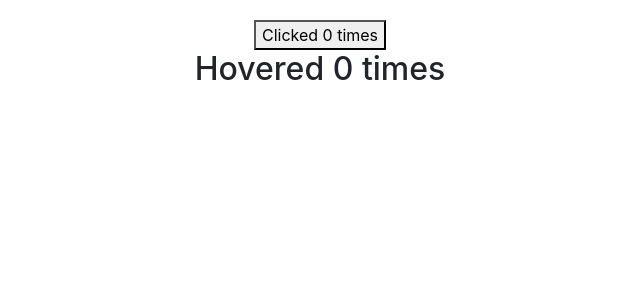
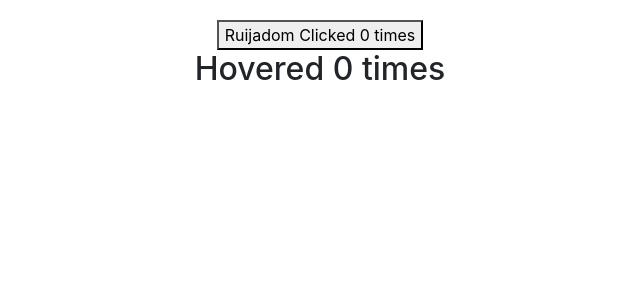
Before and after one commit to ruijadom/React, a React (Create React App) app: page / in a window 1280 px wide. Shown: the top 300 px of the page, without its empty margins (320-960 px from the left). Built offline with nearby package versions, Linux system fonts and the light colour scheme.

Commit message:
props and parameters in HOC

```diff
--- a/src/App.js
+++ b/src/App.js
@@ -6,7 +6,7 @@ import ClickCounter from "./components/ClickCounter";
 function App() {
   return (
     <div className="App">
-      <ClickCounter></ClickCounter>
+      <ClickCounter name="Ruijadom"></ClickCounter>
       <HoverCounter></HoverCounter>
     </div>
   );
--- a/src/components/ClickCounter.js
+++ b/src/components/ClickCounter.js
@@ -7,10 +7,12 @@ class ClickCounter extends Component {
 
     return (
       <div>
-        <button onClick={incrementCount}> Clicked {count} times</button>
+        <button onClick={incrementCount}>
+          {this.props.name} Clicked {count} times
+        </button>
       </div>
     );
   }
 }
 
-export default withCounter(ClickCounter);
+export default withCounter(ClickCounter, 5);
--- a/src/components/HoverCounter.js
+++ b/src/components/HoverCounter.js
@@ -13,4 +13,4 @@ class HoverCounter extends Component {
   }
 }
 
-export default withCounter(HoverCounter);
+export default withCounter(HoverCounter, 5);
--- a/src/components/withCounter.js
+++ b/src/components/withCounter.js
@@ -1,6 +1,6 @@
 import React from "react";
 
-const withCounter = WrappedComponent => {
+const withCounter = (WrappedComponent, incrementNumber) => {
   class WithCounter extends React.Component {
     constructor(props) {
       super(props);
@@ -12,7 +12,7 @@ const withCounter = WrappedComponent => {
 
     incrementCount = () => {
       this.setState(prevState => {
-        return { count: prevState.count + 1 };
+        return { count: prevState.count + incrementNumber };
       });
     };
 
@@ -21,6 +21,7 @@ const withCounter = WrappedComponent => {
         <WrappedComponent
           count={this.state.count}
           incrementCount={this.incrementCount}
+          {...this.props}
         ></WrappedComponent>
       );
     }
```
